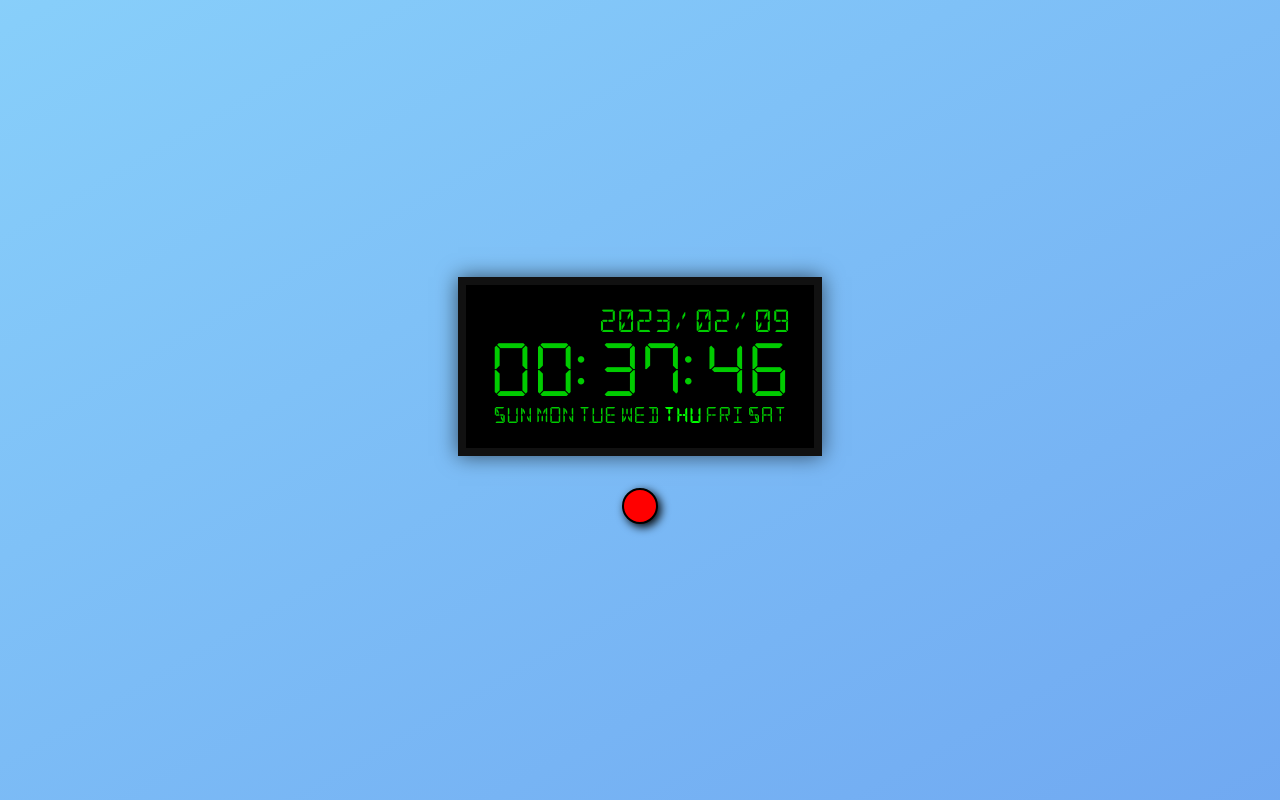
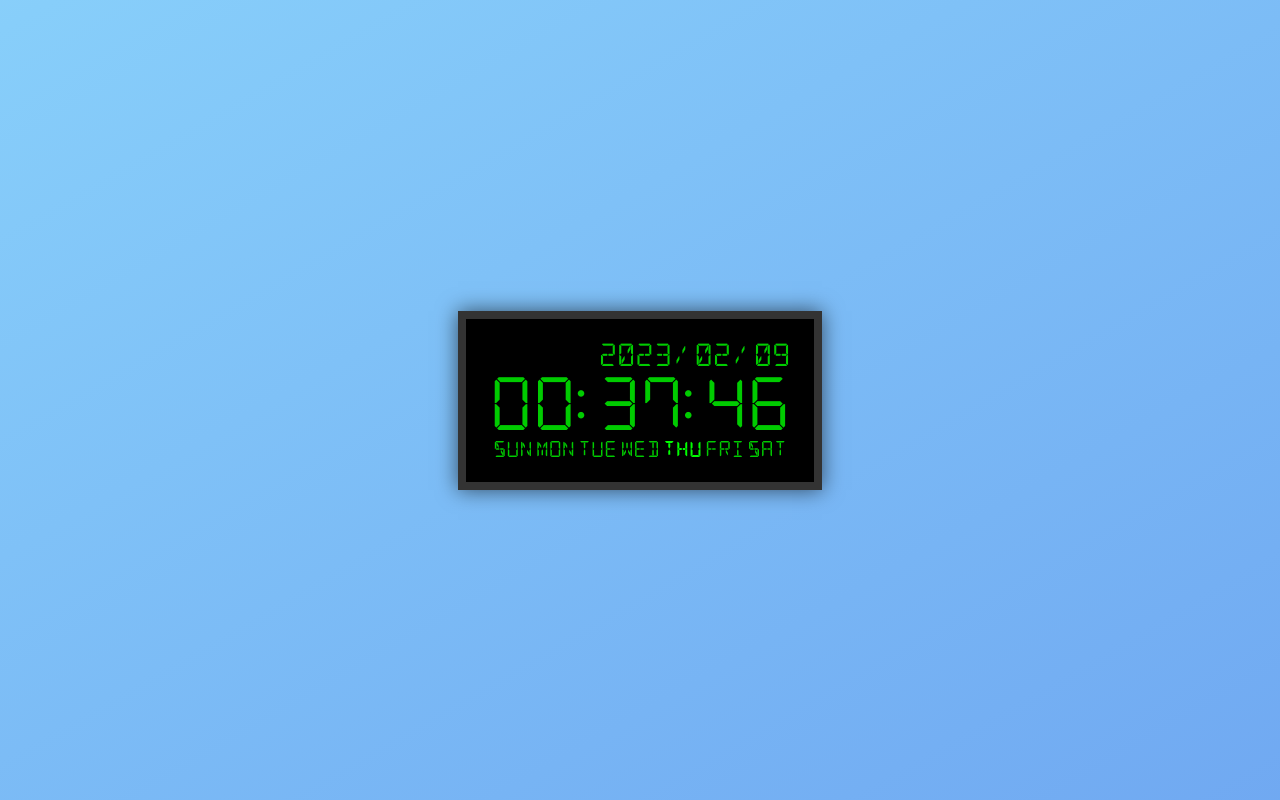
Before and after one commit to VictorKashima/webwatch, a plain HTML site: page index.html in a window 1280 px wide. Drawn offline with nearby package versions, Linux system fonts and the light colour scheme; files whose address does not match are found by name.

Commit message:
Audio Fixed

```diff
--- a/index.html
+++ b/index.html
@@ -34,7 +34,7 @@
         </div>
     </div>
 
-    <button id="play"></button>
+    <!-- <button id="play"></button> -->
 
     <script src="https://ajax.googleapis.com/ajax/libs/jquery/3.6.1/jquery.min.js"></script>
     <script src="static/js/script.js"></script>
--- a/static/css/style.css
+++ b/static/css/style.css
@@ -41,7 +41,7 @@ body {
 
 .watch {
     padding: .5rem;
-    background: #111;
+    background: #333;
     box-shadow: 0px 0px 20px #0009;
     text-align: center;
 }
```
